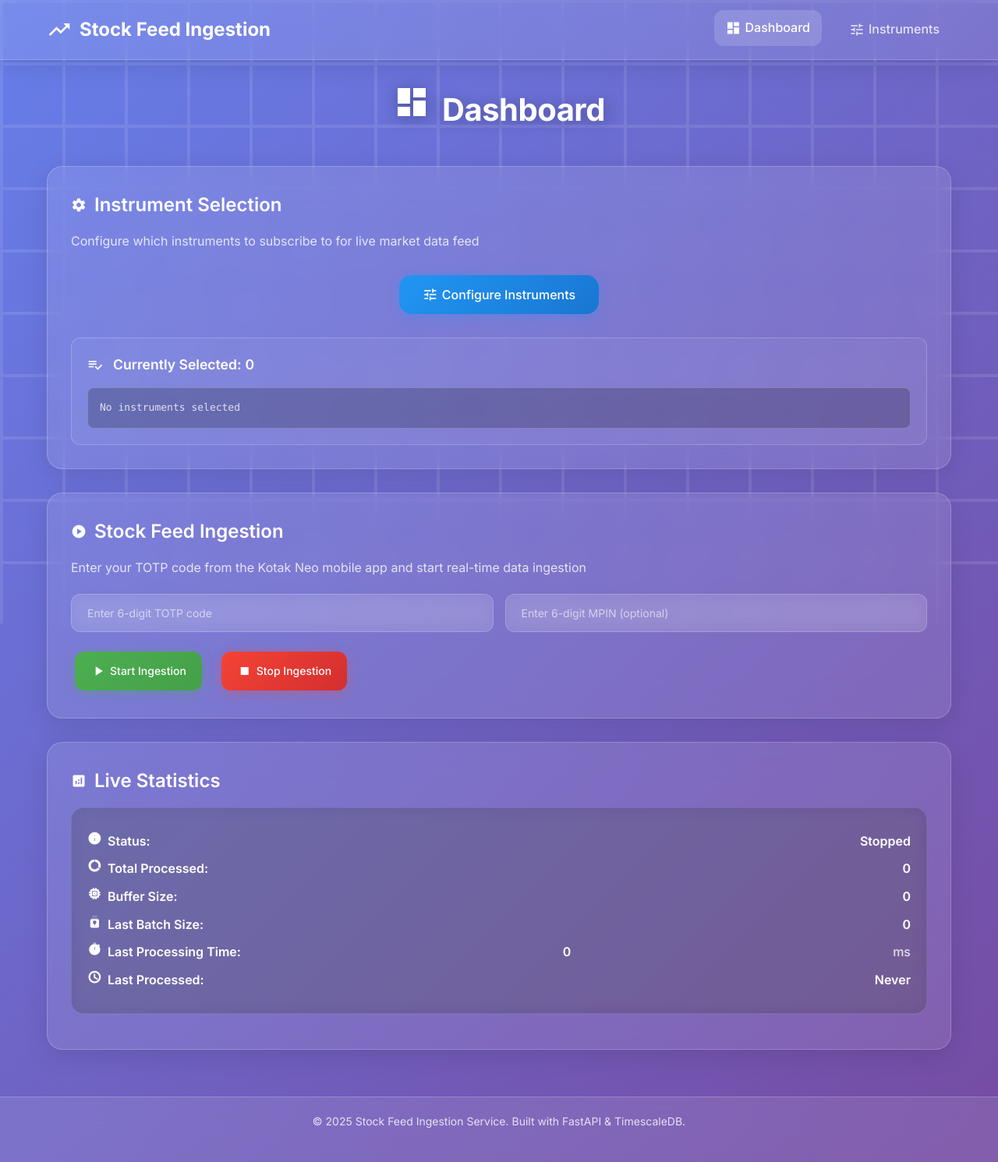
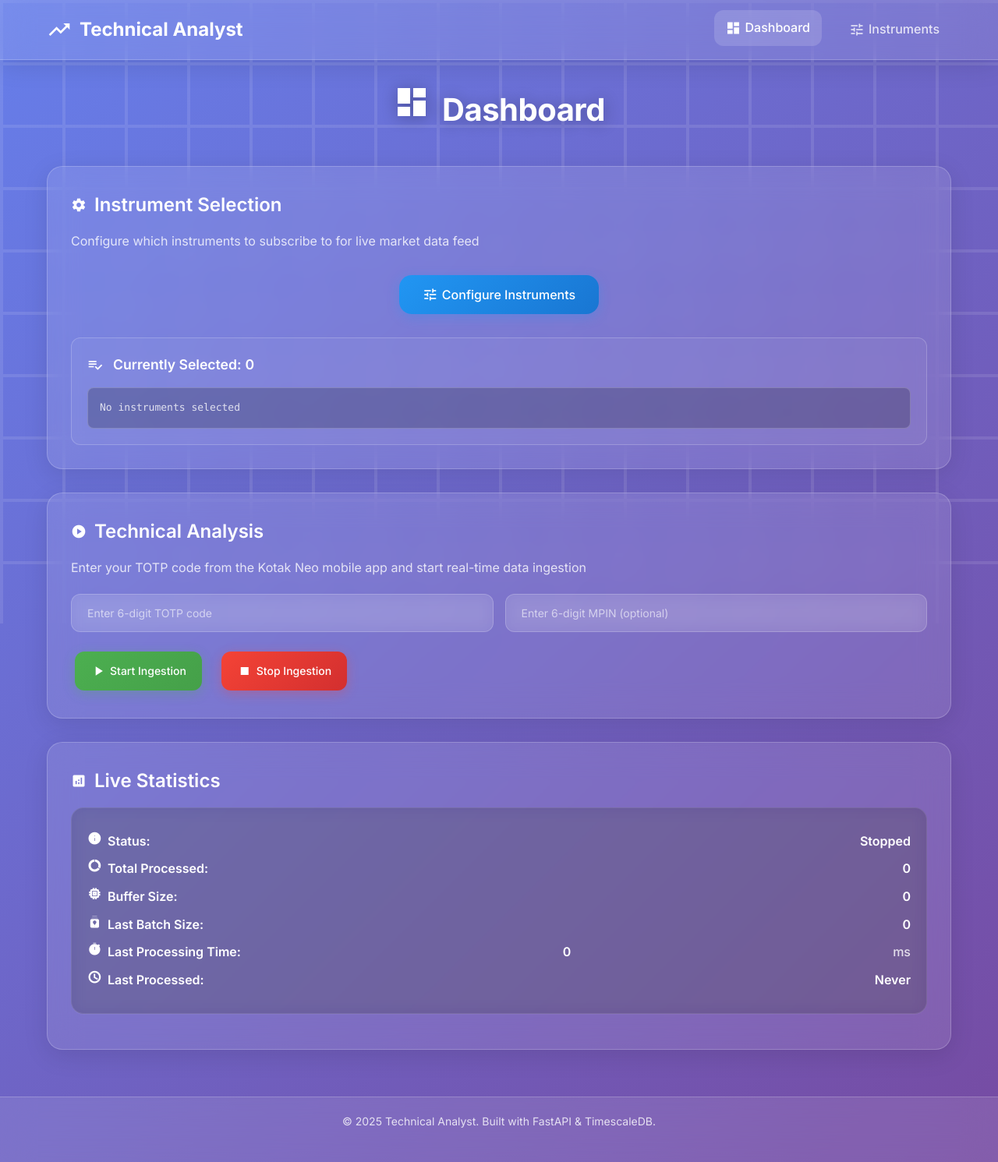
Before and after one commit to uditk2/technicalanalyst, a FastAPI app: page / in a window 1280 px wide. Shown: the whole page at 78% size. Run offline with FastAPI, Linux system fonts and the light colour scheme; data that the repository does not hold is empty; parts of the project's set-up code (start-up, migrations or seed data) failed here and were passed over.

Commit message:
Renamed the application system wide

```diff
--- a/app/ingestion/service.py
+++ b/app/ingestion/service.py
@@ -36,7 +36,7 @@ class DataBuffer:
 
 class StockFeedIngestionService:
     """
-    Stock feed ingestion service with async processing and thread-safe WebSocket bridge.
+    Technical analyst service with async processing and thread-safe WebSocket bridge.
 
     Architecture:
     WebSocket (sync) -> message_queue -> async processing -> buffer -> database
@@ -215,7 +215,7 @@ class StockFeedIngestionService:
 
         self.is_running = True
         self.feed_source = "websocket"
-        logger.info("Starting WebSocket stock feed ingestion service...")
+        logger.info("Starting WebSocket technical analyst service...")
 
         try:
             while self.is_running:
@@ -235,7 +235,7 @@ class StockFeedIngestionService:
 
         self.is_running = True
         self.feed_source = "file"
-        logger.info(f"Starting file-based stock feed ingestion service from {file_path}...")
+        logger.info(f"Starting file-based technical analyst service from {file_path}...")
 
         try:
             await self.process_file_data(file_path)
@@ -257,7 +257,7 @@ class StockFeedIngestionService:
         if self.feed_source == "websocket":
             kotak_subscriber.unsubscribe_from_instruments()
 
-        logger.info("Stock feed ingestion service stopped")
+        logger.info("Technical analyst service stopped")
 
     async def get_stats(self) -> Dict[str, Any]:
         async with SessionLocal() as session:
--- a/app/main.py
+++ b/app/main.py
@@ -8,7 +8,7 @@ from app.routes.ingestion import start_ingestion, stop_ingestion, get_ingestion_
 from app.routes.instruments import router as instruments_router
 from app.ingestion.models import KotakAuthRequest
 
-app = FastAPI(title="Stock Feed Ingestion Service", version="1.0.0")
+app = FastAPI(title="Technical Analyst", version="1.0.0")
 
 # Include API routers
 app.include_router(instruments_router)
--- a/app/static/css/theme.css
+++ b/app/static/css/theme.css
@@ -1,5 +1,5 @@
 /* ==========================================
-   Stock Feed Ingestion Service - Theme CSS
+   Technical Analyst - Theme CSS
    ========================================== */
 
 /* Reset & Base Styles */
--- a/app/static/js/theme.js
+++ b/app/static/js/theme.js
@@ -1,5 +1,5 @@
 /**
- * Stock Feed Ingestion Service - Theme JavaScript
+ * Technical Analyst - Theme JavaScript
  * Provides common functionality across all pages
  */
 
--- a/app/templates/base.html
+++ b/app/templates/base.html
@@ -3,7 +3,7 @@
 <head>
     <meta charset="UTF-8">
     <meta name="viewport" content="width=device-width, initial-scale=1.0">
-    <title>{% block title %}Stock Feed Ingestion Service{% endblock %}</title>
+    <title>{% block title %}Technical Analyst{% endblock %}</title>
 
     <!-- Fonts -->
     <link href="https://fonts.googleapis.com/css2?family=Inter:wght@300;400;500;600;700&display=swap" rel="stylesheet">
@@ -21,7 +21,7 @@
         <div class="nav-container">
             <div class="nav-brand">
                 <span class="material-icons nav-icon">trending_up</span>
-                <span class="nav-title">Stock Feed Ingestion</span>
+                <span class="nav-title">Technical Analyst</span>
             </div>
             <div class="nav-menu">
                 <a href="/" class="nav-link {% if request.url.path == '/' %}active{% endif %}">
@@ -46,7 +46,7 @@
     <!-- Footer -->
     <footer class="footer">
         <div class="container">
-            <p>&copy; 2025 Stock Feed Ingestion Service. Built with FastAPI & TimescaleDB.</p>
+            <p>&copy; 2025 Technical Analyst. Built with FastAPI & TimescaleDB.</p>
         </div>
     </footer>
 
--- a/app/templates/index.html
+++ b/app/templates/index.html
@@ -1,6 +1,6 @@
 {% extends "base.html" %}
 
-{% block title %}Dashboard - Stock Feed Ingestion Service{% endblock %}
+{% block title %}Dashboard - Technical Analyst{% endblock %}
 
 {% block extra_css %}
 <style>
@@ -76,7 +76,7 @@
         </div>
 
         <div class="section" id="control-section">
-            <h2><span class="material-icons">play_circle</span>Stock Feed Ingestion</h2>
+            <h2><span class="material-icons">play_circle</span>Technical Analysis</h2>
             <p>Enter your TOTP code from the Kotak Neo mobile app and start real-time data ingestion</p>
 
             <div class="control-group">
--- a/app/templates/instruments.html
+++ b/app/templates/instruments.html
@@ -1,6 +1,6 @@
 {% extends "base.html" %}
 
-{% block title %}Instrument Selection - Stock Feed Ingestion Service{% endblock %}
+{% block title %}Instrument Selection - Technical Analyst{% endblock %}
 
 {% block extra_css %}
 <style>
```
Also changed, not shown: CLAUDE.md (+1 -1 lines), README.md.
